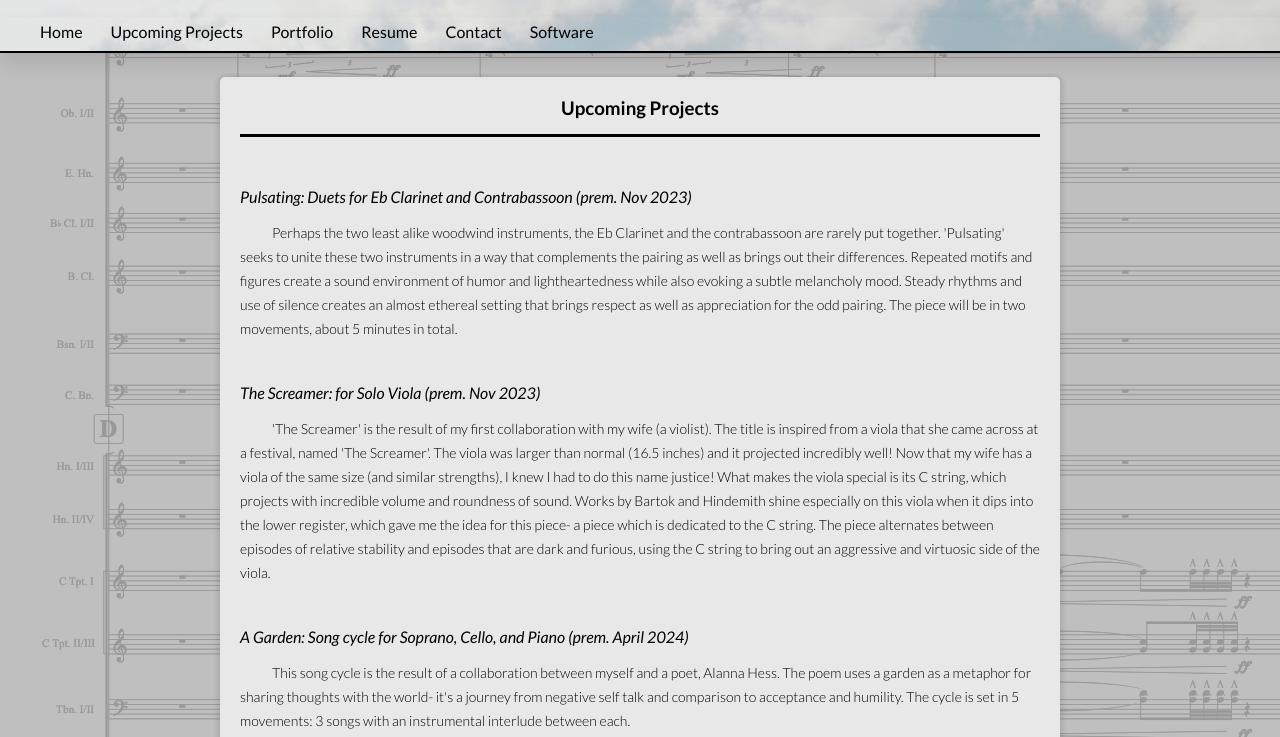
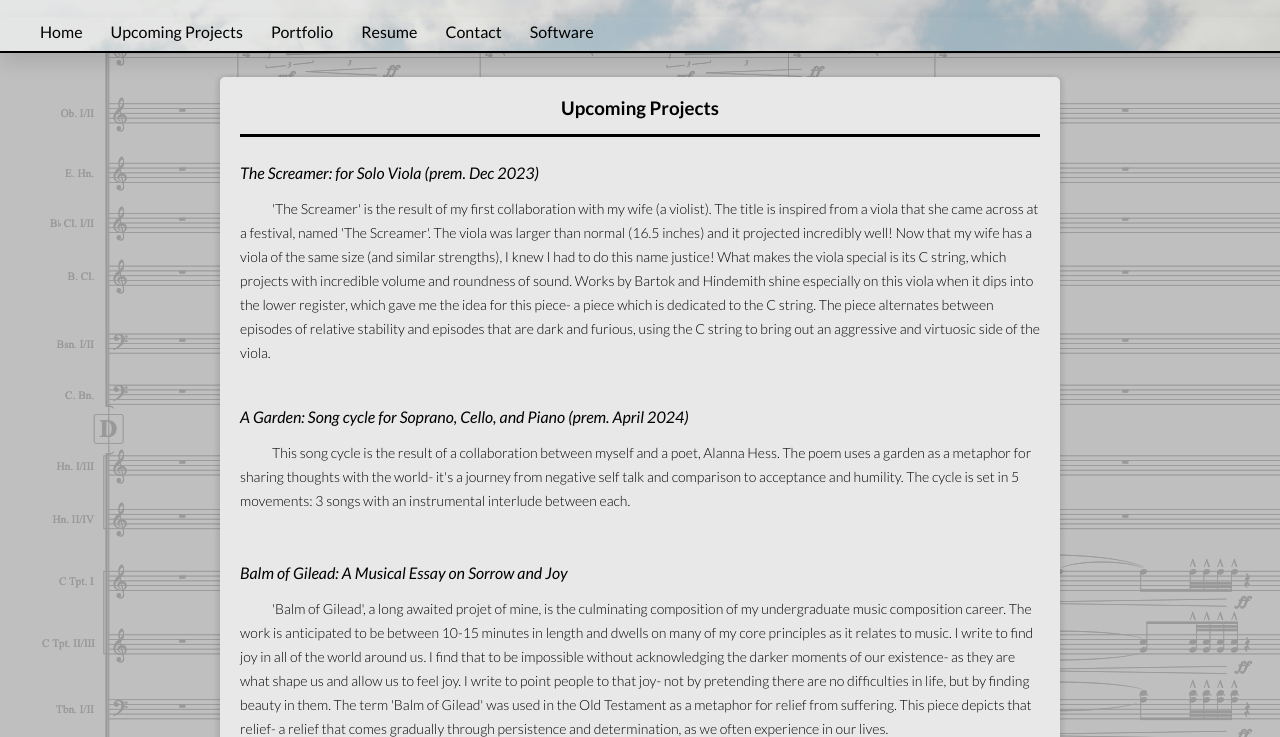
Before and after one commit to Simon-Cheek/Simon-Cheek, a plain HTML site: page projects.html in a window 1280 px wide. Shown: the part 63-800 px from the top of the page. Drawn offline with Linux system fonts and the light colour scheme.

Commit message:
Update projects

```diff
--- a/projects.html
+++ b/projects.html
@@ -47,28 +47,9 @@
       </div>
 
 
-
-
-      <div class="content">
-
         <div class="data-entry">
           <p class="gen-h">
-            Pulsating: Duets for Eb Clarinet and Contrabassoon (prem. Nov 2023)
-          </p>
-
-          <p class="gen-text">
-            Perhaps the two least alike woodwind instruments, the Eb Clarinet and the contrabassoon are rarely
-            put together. 'Pulsating' seeks to unite these two instruments in a way that complements the
-            pairing as well as brings out their differences. Repeated motifs and figures create a
-            sound environment of humor and lightheartedness while also evoking a subtle melancholy mood. Steady rhythms
-            and use of silence creates an almost ethereal setting that brings respect as well as appreciation for the odd pairing.
-            The piece will be in two movements, about 5 minutes in total.
-          </p>
-        </div>
-
-        <div class="data-entry">
-          <p class="gen-h">
-            The Screamer: for Solo Viola (prem. Nov 2023)
+            The Screamer: for Solo Viola (prem. Dec 2023)
           </p>
 
           <p class="gen-text">
@@ -96,6 +77,25 @@
             The cycle is set in 5 movements: 3 songs with an instrumental interlude between each.
           </p>
         </div>
+
+
+
+        <div class="content">
+
+          <div class="data-entry">
+            <p class="gen-h">
+              Balm of Gilead: A Musical Essay on Sorrow and Joy
+            </p>
+
+            <p class="gen-text">
+              'Balm of Gilead', a long awaited projet of mine, is the culminating composition of my undergraduate music composition career. The work is
+              anticipated to be between 10-15 minutes in length and dwells on many of my core principles as it relates to music. I write to find joy in
+              all of the world around us. I find that to be impossible without acknowledging the darker moments of our existence- as they are what shape
+              us and allow us to feel joy. I write to point people to that joy- not by pretending there are no difficulties in life, but by finding beauty in
+              them. The term 'Balm of Gilead' was used in the Old Testament as a metaphor for relief from suffering. This piece depicts that relief- a relief
+              that comes gradually through persistence and determination, as we often experience in our lives.
+            </p>
+          </div>
 
 
 
```
Also changed, not shown: software.html (+8 -0 lines).
